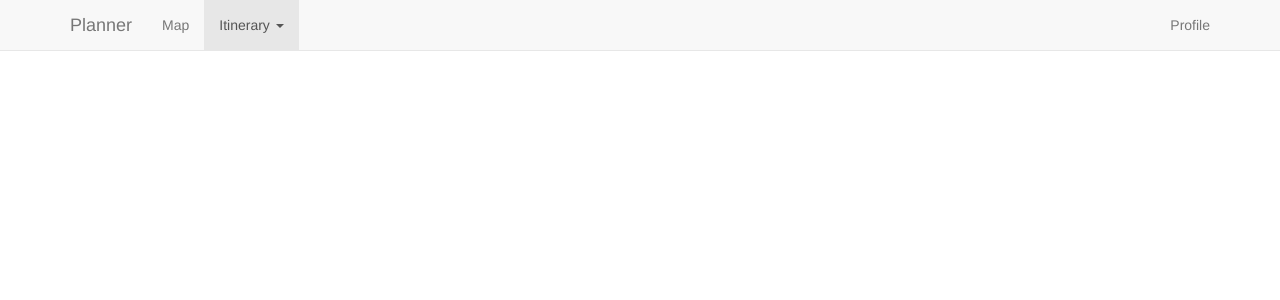
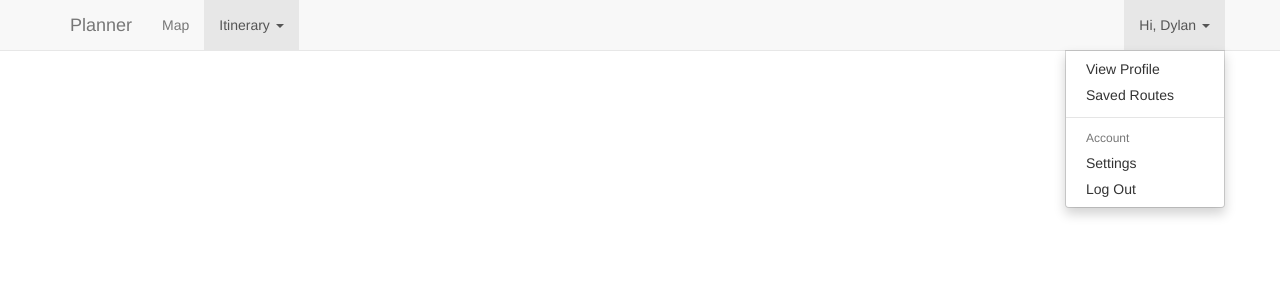
Before and after one commit to gigibang/TouristTourPlanner, a PHP site: page /itinerary.php in a window 1280 px wide, after a click on "Hi, Dylan". Shown: the top 300 px of the page. Run offline with PHP 8.4, Linux system fonts and the light colour scheme; some libraries are stand-ins or nearby versions.

Commit message:
Added profile dropdown menu

```diff
--- a/src/itinerary.php
+++ b/src/itinerary.php
@@ -46,7 +46,17 @@
 						</li>
 					  </ul>
 					  <ul class="nav navbar-nav navbar-right">
-						<li><a href="#">Profile<span class="sr-only">(current)</span></a></li>
+						<li class="dropdown">
+							<a href="#" class="dropdown-toggle" data-toggle="dropdown" role="button" aria-haspopup="true" aria-expanded="false">Hi, Dylan <span class="caret"></span></a>
+							<ul class="dropdown-menu">
+								<li><a href="#">View Profile</a></li>
+								<li><a href="#">Saved Routes</a></li>
+								<li role="separator" class="divider"></li>
+								<li class="dropdown-header">Account</li>
+								<li><a href="#">Settings</a></li>
+								<li><a href="#">Log Out</a></li>
+							</ul>
+						</li>
 					  </ul>
 					</div><!--/.nav-collapse -->
 				</div>
```
Also changed, not shown: src/map.php (+11 -1 lines).
